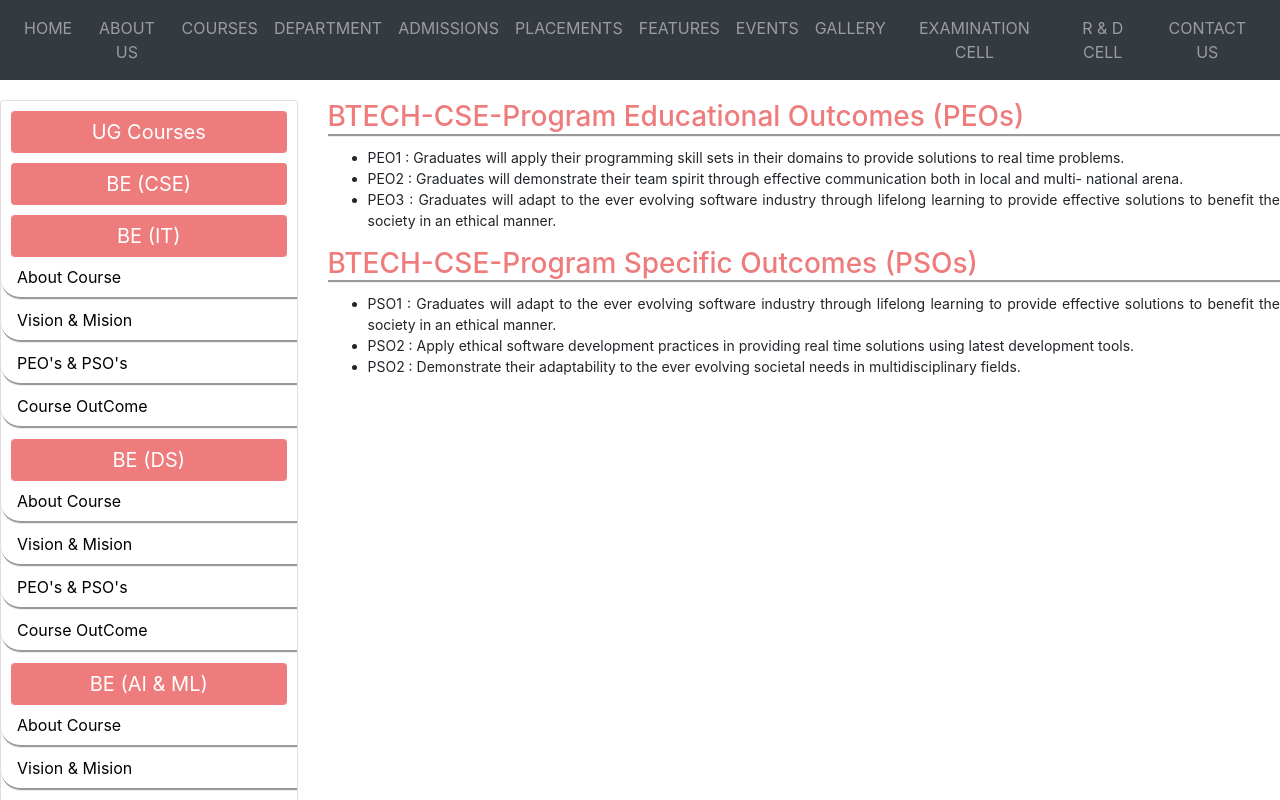
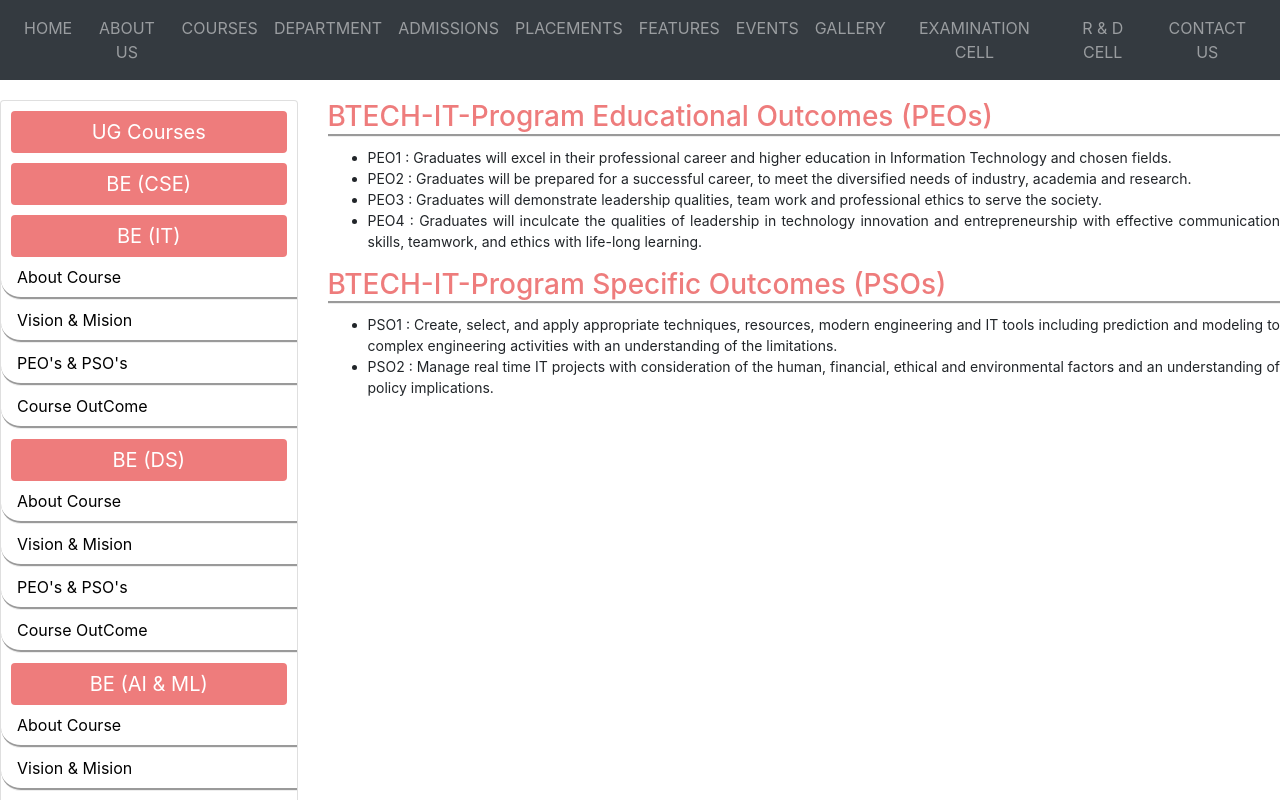
Before and after one commit to zubairdange/nawab-shah, a React (Create React App) app: page /B-IT-POSPSOS in a window 1280 px wide. Shown: the top 800 px of the page. Built offline with nearby package versions, Linux system fonts and the light colour scheme.

Commit message:
added components PSO and PEO

```diff
--- a/src/Components/LeftNav/UGCourses/BE(IT)/PEOIT.jsx
+++ b/src/Components/LeftNav/UGCourses/BE(IT)/PEOIT.jsx
@@ -3,39 +3,39 @@ export const PEOIT = () => {
   return (
     <div>
       <h3 className="headerclass">
-        BTECH-CSE-Program Educational Outcomes (PEOs)
+        BTECH-IT-Program Educational Outcomes (PEOs)
       </h3>
       <ul>
         <li>
-          PEO1 : Graduates will apply their programming skill sets in their
-          domains to provide solutions to real time problems.
+          PEO1 : Graduates will excel in their professional career and higher
+          education in Information Technology and chosen fields.
         </li>
         <li>
-          PEO2 : Graduates will demonstrate their team spirit through effective
-          communication both in local and multi- national arena.
+          PEO2 : Graduates will be prepared for a successful career, to meet the
+          diversified needs of industry, academia and research.
         </li>
         <li>
-          PEO3 : Graduates will adapt to the ever evolving software industry
-          through lifelong learning to provide effective solutions to benefit
-          the society in an ethical manner.
+          PEO3 : Graduates will demonstrate leadership qualities, team work and
+          professional ethics to serve the society.
+        </li>
+        <li>
+          PEO4 : Graduates will inculcate the qualities of leadership in
+          technology innovation and entrepreneurship with effective
+          communication skills, teamwork, and ethics with life-long learning.
         </li>
       </ul>
-      <h3 className="headerclass">
-        BTECH-CSE-Program Specific Outcomes (PSOs)
-      </h3>
+      <h3 className="headerclass">BTECH-IT-Program Specific Outcomes (PSOs)</h3>
       <ul>
         <li>
-          PSO1 : Graduates will adapt to the ever evolving software industry
-          through lifelong learning to provide effective solutions to benefit
-          the society in an ethical manner.
+          PSO1 : Create, select, and apply appropriate techniques, resources,
+          modern engineering and IT tools including prediction and modeling to
+          complex engineering activities with an understanding of the
+          limitations.
         </li>
         <li>
-          PSO2 : Apply ethical software development practices in providing real
-          time solutions using latest development tools.
-        </li>
-        <li>
-          PSO2 : Demonstrate their adaptability to the ever evolving societal
-          needs in multidisciplinary fields.
+          PSO2 : Manage real time IT projects with consideration of the human,
+          financial, ethical and environmental factors and an understanding of
+          policy implications.
         </li>
       </ul>
     </div>
```
